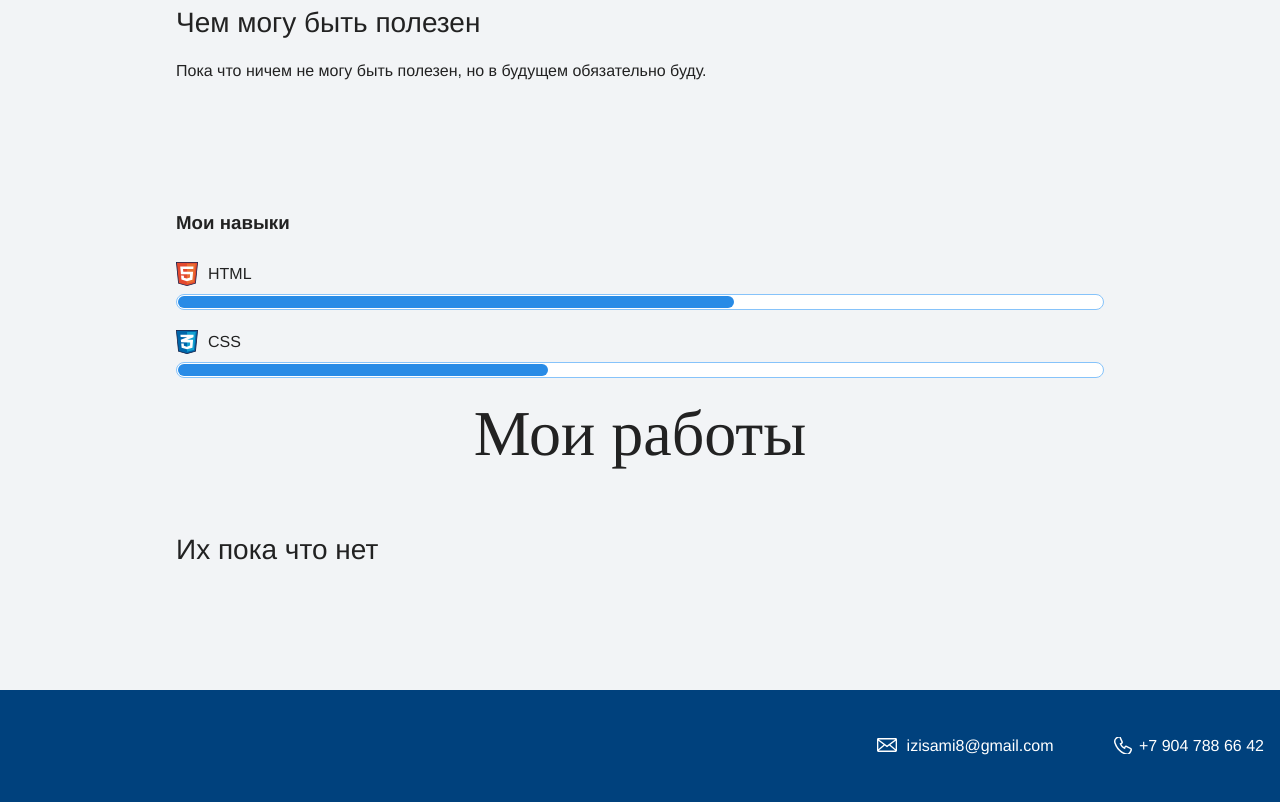
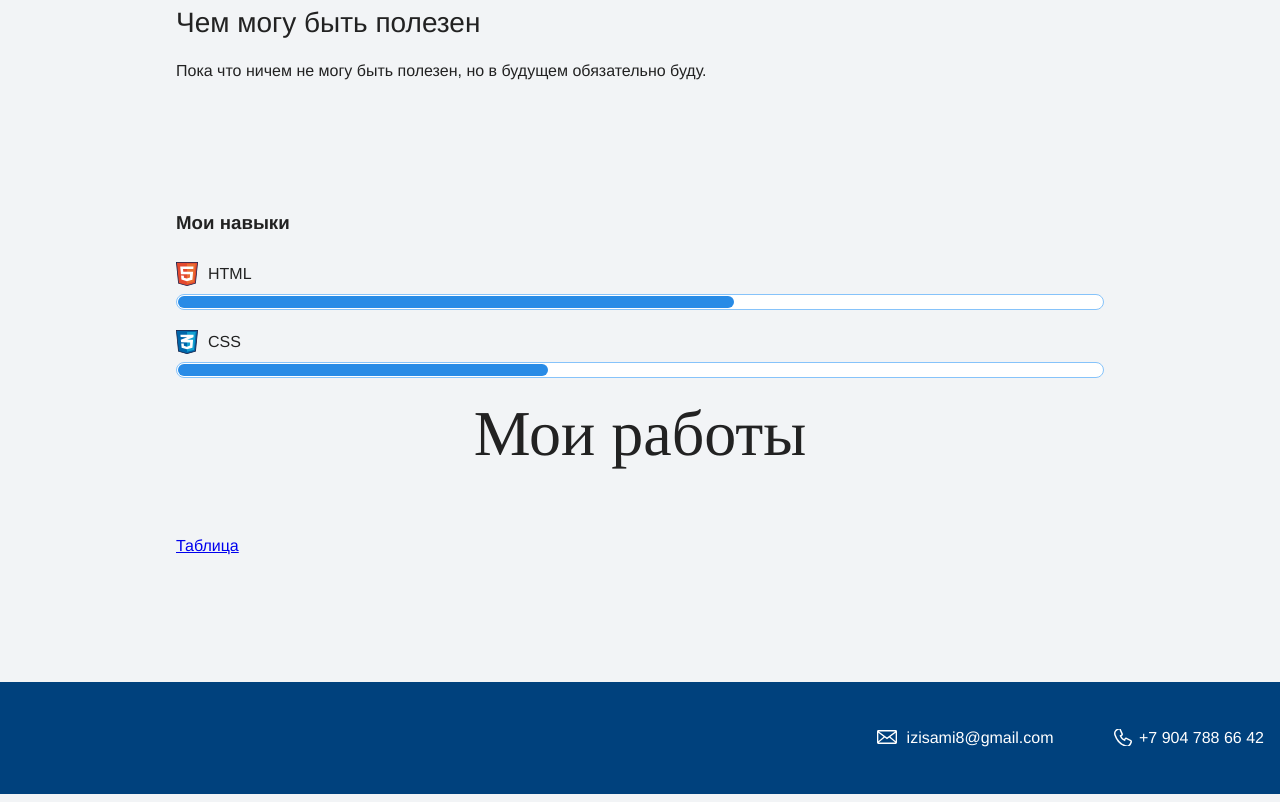
Before and after one commit to IsamiGG/my-site, a plain HTML site: page index.html in a window 1280 px wide. Shown: the part 1285-2087 px from the top of the page. Drawn offline with Linux system fonts and the light colour scheme.

Commit message:
Add files via upload

```diff
--- a/index.html
+++ b/index.html
@@ -40,7 +40,7 @@
 	<div class="container">
       <h2 class="subheading">Мои работы</h2>
 
-      <h3>Их пока что нет</h3>
+	  <a href="https://isamigg.github.io/tab/">Таблица</a>
     </section>
   </div>
 <footer class="page-footer">
```
